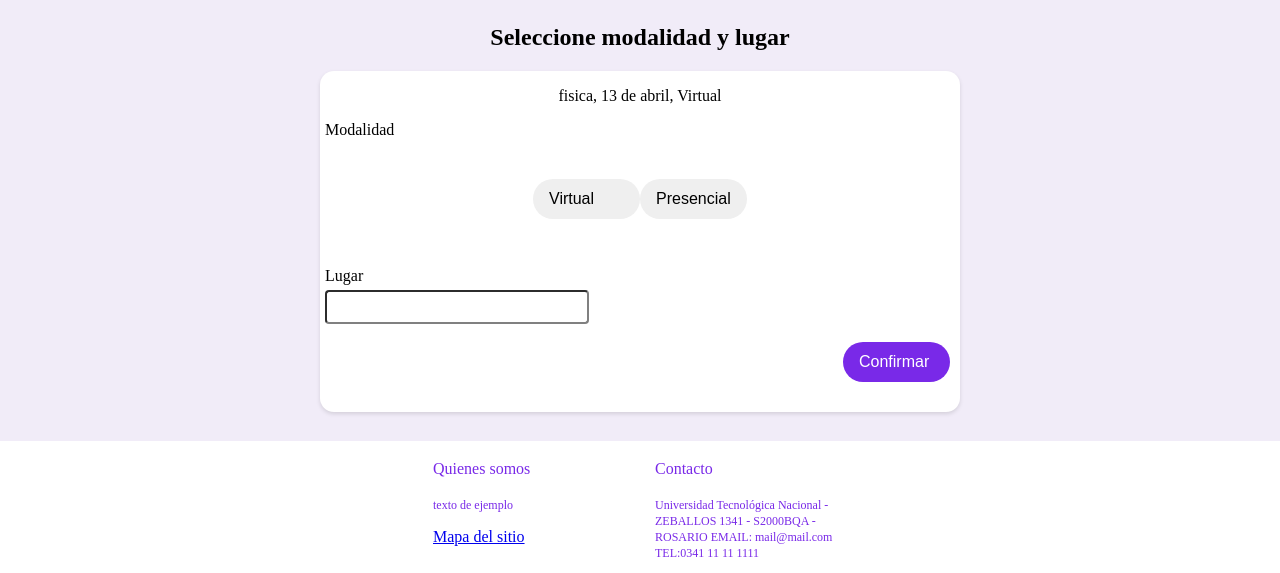
After one commit to piccolienzo/entornos-graficos-2022, a PHP site: page /views/pages/modificar-consulta.php in a window 1280 px wide. The commit adds this page. Shown: the part 227-800 px from the top of the page. Run offline with PHP 8.4, Linux system fonts and the light colour scheme; some web fonts are replaced.

Commit message:
avances en pantallas suspender, modificar y reprogramar consultas

```diff
--- a/HorariosConsulta/static/css/global.css
+++ b/HorariosConsulta/static/css/global.css
@@ -8,7 +8,8 @@ article,aside,details,figcaption,figure,footer,header,hgroup,nav,section,summary
     --violeta: #7929E8;
     --violeta-medium: #A670F0;
     --violeta-light:#F1ECF8;
-
+    --rojo: #F82424;
+    --verde: #6DCC76;
 }
 
 @font-face {
@@ -59,9 +60,27 @@ body{
     border: none;
 }
 
+.ancho{
+    width: 214px !important;
+}
+
 .btn-violeta{
     background: var(--violeta);
     color: white;
+}
+
+.btn-rojo{
+    background: var(--rojo);
+    color: white;
+    text-align: center;
+    margin: 5px;
+}
+
+.btn-verde{
+    background: var(--verde);
+    color: white;
+    text-align: center;
+    margin: 5px;
 }
 
 .btn#volver span.icon-volver {
--- /dev/null
+++ b/HorariosConsulta/static/css/suspender-consulta.css
@@ -0,0 +1,50 @@
+h2{
+    text-align: center;
+}
+
+p{
+    text-align: center;
+}
+
+.subtitulo {
+    text-align: left;
+    margin: 5px;
+}
+
+.input {
+    margin: 5px 0px 8px 5px;
+    border: 1;
+    border-color: grey;
+}
+
+.text-area {
+    height: 200px;
+}
+
+.contenedor-botones {
+    display: flex;
+    margin-bottom: 30px;
+    margin-top: 40px;
+    justify-content: center;
+}
+
+.contenedor-botones-vertical {
+    display: flex;
+    margin-bottom: 30px;
+    margin-top: 40px;
+    align-items: center;
+}
+
+.contenedor-botones-derecha {
+    display: flex;
+    margin-bottom: 30px;
+    margin-top: 10px;
+    margin-right: 10px;
+    justify-content: right;
+}
+
+.contenedor-volver {
+    display: flex !important;
+    align-content: center !important;
+    align-items: center !important;
+}
--- a/HorariosConsulta/views/pages/listado-consultas.php
+++ b/HorariosConsulta/views/pages/listado-consultas.php
@@ -5,7 +5,7 @@
     <meta http-equiv="X-UA-Compatible" content="IE=edge">
     <meta name="viewport" content="width=device-width, initial-scale=1.0">
     <link rel="stylesheet" href="../../static/css/global.css" />
-    <title>asd</title>
+    <title>Listado de consultas</title>
 </head>
 
 <body>
--- /dev/null
+++ b/HorariosConsulta/views/pages/modificar-consulta.php
@@ -0,0 +1,59 @@
+<!DOCTYPE html>
+<html lang="en">
+    <head>
+        <meta charset="UTF-8">
+        <meta http-equiv="X-UA-Compatible" content="IE=edge">
+        <meta name="viewport" content="width=device-width, initial-scale=1.0">
+        <link rel="stylesheet" href="../../static/css/global.css" />
+        <link rel="stylesheet" href="../../static/css/suspender-consulta.css" />
+        <title>Listado de consultas</title>
+    </head>
+    <body>
+
+        <?php
+            require('../components/header.php')
+        ?>
+
+        <main class="container">
+            <div class="contenedor-volver">
+                <button class="btn btn-violeta show"><span class="icon-volver"></span>Volver</button>
+            </div>
+            <h1>Modificar Consulta</h1>
+            <h2>Seleccione modalidad y lugar</h2>
+            <section class="card">
+                <?php
+                    //Acá se obtiene la consulta que se haya seleccionado del listado
+                    $consulta = array(
+                        'materia' => "fisica",
+                        'fecha' => '13 de abril',
+                        'esVirtual' => 1
+                    );
+                    $esVirtual = $consulta["esVirtual"] ?  "Virtual" : "Presencial";
+                    echo("<p>".$consulta["materia"].", ".$consulta["fecha"].", ".$esVirtual."</p>");
+                ?>
+
+                <div id="modificar">
+                    <form class="formulario" action="../../controllers/consultations/create.php" method="post">
+                        <label class="subtitulo">Modalidad</label>
+                        <br>
+                        <div class="contenedor-botones">
+                            <button class="btn">Virtual</button>
+                            <button class="btn">Presencial</button>
+                        </div>
+                        <br>
+                        <label class="subtitulo">Lugar</label>
+                        <br>
+                        <input type="text" class="input text-area" name="comentarioSuspension" width="auto"/>
+                        <div class="contenedor-botones-derecha">
+                            <button type="submit" class="btn btn-violeta"> Confirmar <span class="icon-entrar"></span> </button>
+                        </div>
+                    </form>
+                </div>
+            </section>
+        </main>
+
+        <?php
+            require('../components/footer.php')
+        ?>
+    </body>
+</html>
```
Also changed, not shown: HorariosConsulta/views/pages/reprogramar-consulta.php (added, +141 -0 lines), HorariosConsulta/views/pages/suspender-consulta.php (added, +69 -0 lines).
